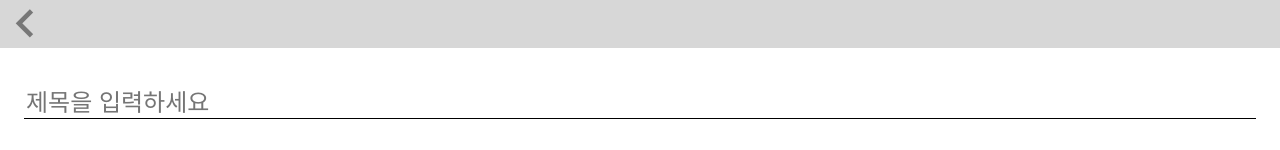
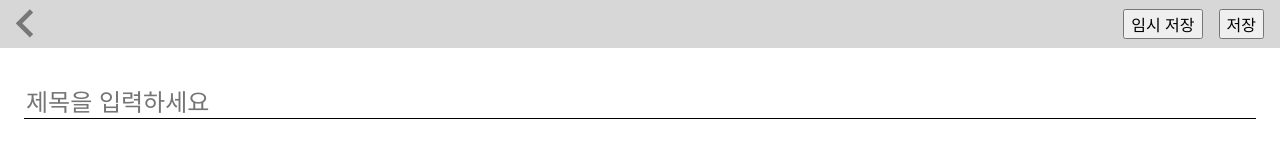
Before and after one commit to aerain/gongdae, a React (Create React App) app: page /request in a window 1280 px wide. Shown: the top 150 px of the page. Built offline with nearby package versions, Linux system fonts and the light colour scheme.

Commit message:
front-end 6

```diff
--- a/src/react/views/components/Header.js
+++ b/src/react/views/components/Header.js
@@ -11,7 +11,7 @@ export default class Header extends Component {
                 >
                     {this.props.icon}
                 </button>
-                {(typeof this.props.rightElement !== 'function') ? this.props.rightElement() : null}
+                {(typeof this.props.rightElement === 'function') ? this.props.rightElement() : null}
             </header>
         )
     }
```
